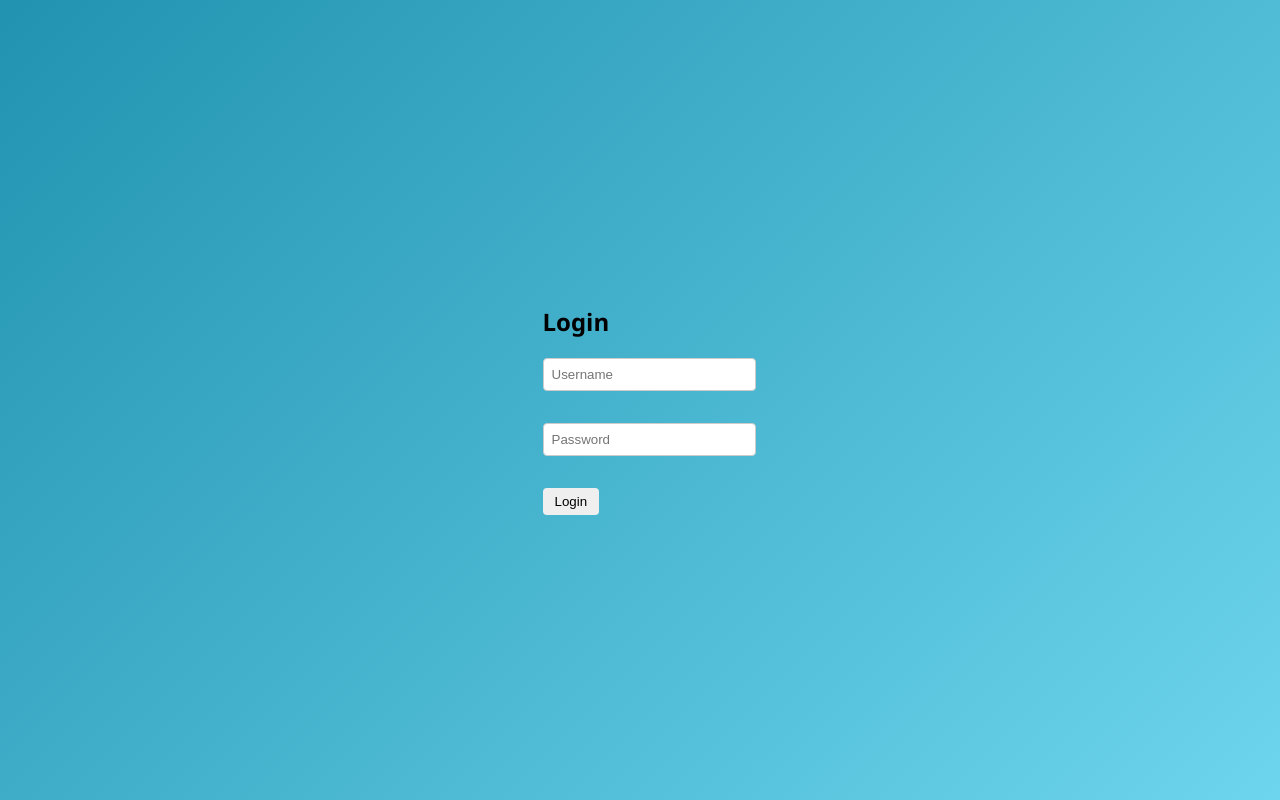
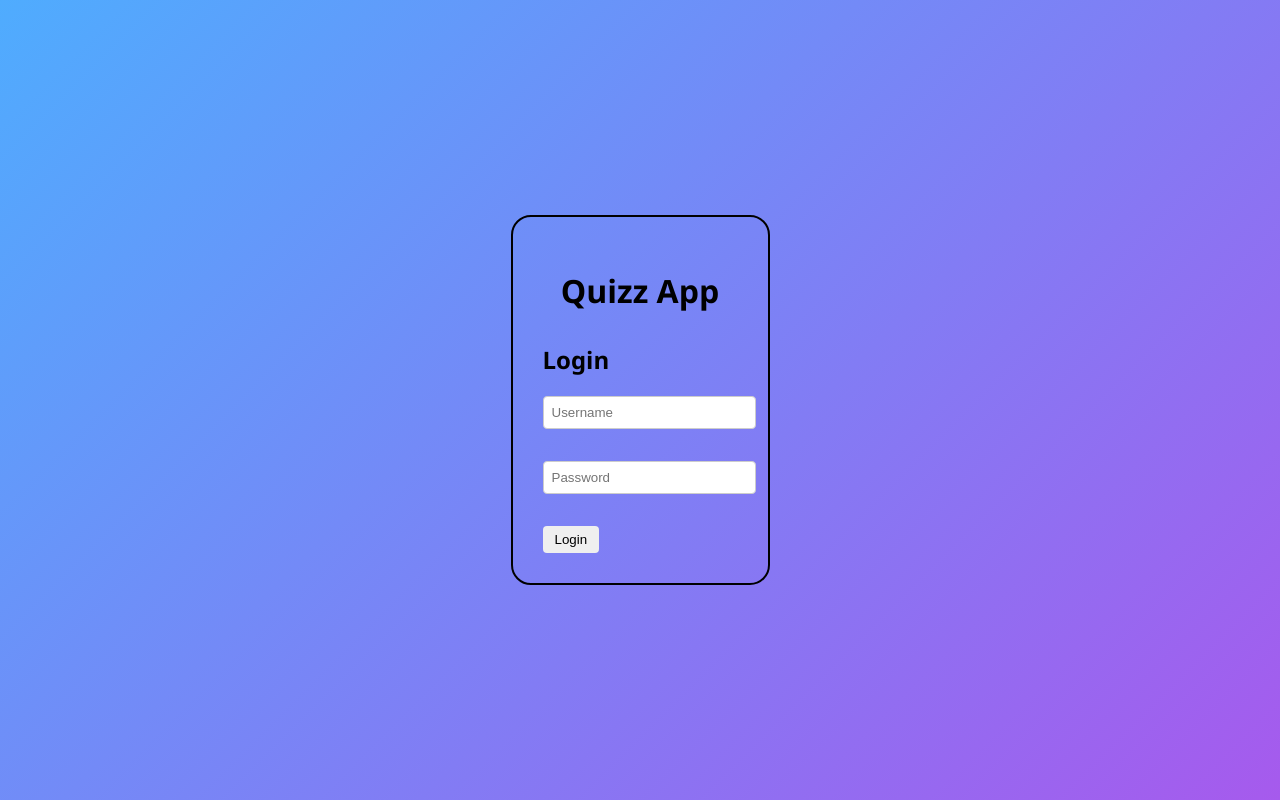
Before and after one commit to Ashu-Arudia/Quizzer, a React (Create React App) app: page / in a window 1280 px wide. Built offline with nearby package versions, Linux system fonts and the light colour scheme.

Commit message:
second commit

```diff
--- a/src/pages/LoginPage.css
+++ b/src/pages/LoginPage.css
@@ -4,7 +4,7 @@ body {
   margin: 0;
   padding: 0;
   font-family: 'Segoe UI', sans-serif;
-  background: linear-gradient(135deg, #2193b0, #6dd5ed);
+ background: linear-gradient(135deg, #4facfe, #a65aed);
   min-height: 100vh;
   display: flex;
   justify-content: center;
--- a/src/pages/LoginPage.jsx
+++ b/src/pages/LoginPage.jsx
@@ -3,8 +3,13 @@ import './LoginPage.css';
 import LoginForm from '../components/LoginForm';
 export default function LoginPage() {
   return (
+    <>
+    <div style={{border: '2px solid black', borderRadius: '20px'}}>
     <div style={{ padding: 30 }}>
+    <h1 style={{textAlign: 'center',paddingBottom:'10px'}}>Quizz App</h1>
       <LoginForm />
     </div>
+    </div>
+    </>
   );
 }
```
